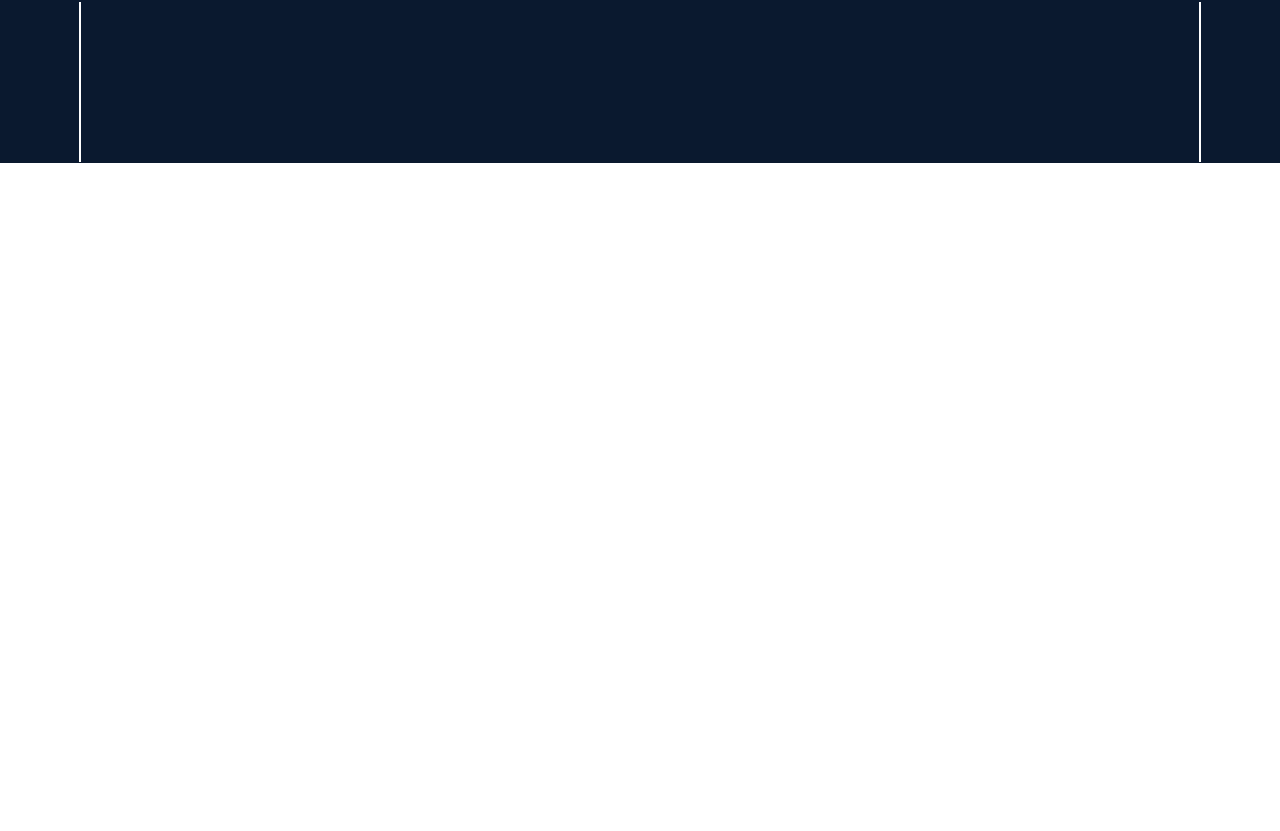
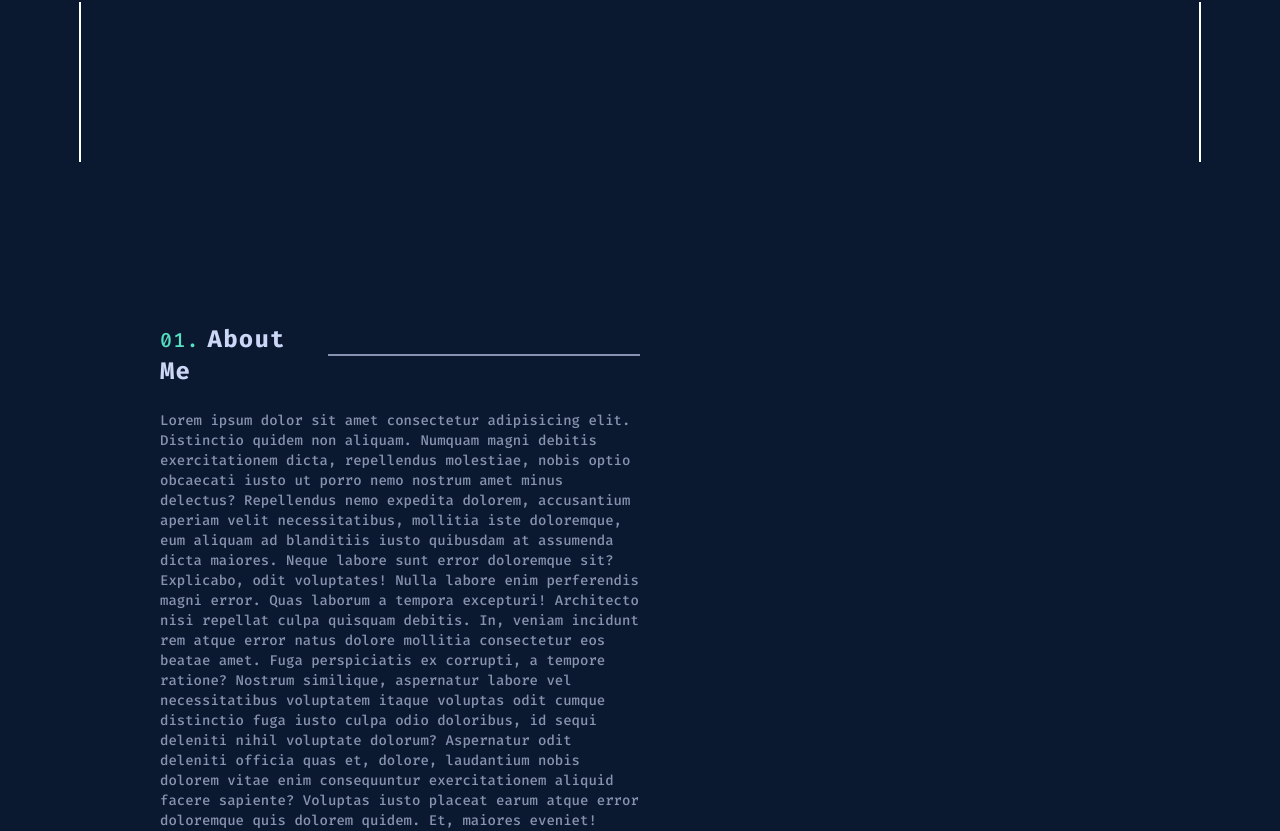
Before and after one commit to zainuddin25/Repository-56, an Angular app: page /landing-page in a window 1280 px wide. Shown: the part 637-1468 px from the top of the page. Before the commit the page ends 800 px from the top, so only its background shows below. Built offline with nearby package versions, Linux system fonts and the light colour scheme.

Commit message:
add: about

```diff
--- a/src/app/app.module.ts
+++ b/src/app/app.module.ts
@@ -8,6 +8,7 @@ import { HomeComponent } from './pages/home/home.component';
 import { LinkSosmedComponent } from './components/link-sosmed/link-sosmed.component';
 import { HeroComponent } from './components/hero/hero.component';
 import { GmailComponent } from './components/gmail/gmail.component';
+import { AboutComponent } from './components/about/about.component';
 
 @NgModule({
   declarations: [
@@ -16,7 +17,8 @@ import { GmailComponent } from './components/gmail/gmail.component';
     HomeComponent,
     LinkSosmedComponent,
     HeroComponent,
-    GmailComponent
+    GmailComponent,
+    AboutComponent
   ],
   imports: [
     BrowserModule,
--- /dev/null
+++ b/src/app/components/about/about.component.html
@@ -0,0 +1,18 @@
+<div class="w-3/4 mx-auto mt-40">
+    <div class="flex items-center w-2/4 justify-between">
+        <p class="text-white-primary font-fira text-2xl font-bold tracking-wider w-[30%]"><span class="text-green-primary font-medium mr-2 text-xl">01.</span>About Me</p>
+        <div class="border-b-2 w-[65%] border-white-secondary"></div>
+    </div>
+    <div class="flex justify-between mt-6">
+        <p class="text-white-secondary font-fira text-sm w-2/4">
+            Lorem ipsum dolor sit amet consectetur adipisicing elit. Distinctio quidem non aliquam. Numquam magni debitis exercitationem dicta, repellendus molestiae, nobis optio obcaecati iusto ut porro nemo nostrum amet minus delectus?
+            Repellendus nemo expedita dolorem, accusantium aperiam velit necessitatibus, mollitia iste doloremque, eum aliquam ad blanditiis iusto quibusdam at assumenda dicta maiores. Neque labore sunt error doloremque sit? Explicabo, odit voluptates!
+            Nulla labore enim perferendis magni error. Quas laborum a tempora excepturi! Architecto nisi repellat culpa quisquam debitis. In, veniam incidunt rem atque error natus dolore mollitia consectetur eos beatae amet.
+            Fuga perspiciatis ex corrupti, a tempore ratione? Nostrum similique, aspernatur labore vel necessitatibus voluptatem itaque voluptas odit cumque distinctio fuga iusto culpa odio doloribus, id sequi deleniti nihil voluptate dolorum?
+            Aspernatur odit deleniti officia quas et, dolore, laudantium nobis dolorem vitae enim consequuntur exercitationem aliquid facere sapiente? Voluptas iusto placeat earum atque error doloremque quis dolorem quidem. Et, maiores eveniet!
+        </p>
+        <div >
+
+        </div>
+    </div>
+</div>
--- a/src/app/components/gmail/gmail.component.html
+++ b/src/app/components/gmail/gmail.component.html
@@ -1,2 +1,2 @@
 <span class="px-[80px] border-b-2 border-white fixed bottom-20 rotate-90 -right-0"></span>
-<span class="text-xs px-2 py-1 rotate-90 text-white-primary fixed bottom-60 -right-0.5 hover:bottom-[175px] hover:text-green-primary duration-300">zaanbasyar@gmail.com</span>
+<span class="text-xs px-2 py-1 rotate-90 cursor-pointer text-white-primary fixed bottom-60 -right-0.5 hover:bottom-[245px] hover:text-green-primary duration-300">zaanbasyar@gmail.com</span>
--- a/src/app/components/header/header.component.html
+++ b/src/app/components/header/header.component.html
@@ -30,6 +30,8 @@
         </ul>
     </div>
     <div class="blcok lg:hidden">
-        <p>Ini Hamburger</p>
+        <div class="px-5 border-b-2 border-white-primary my-2 rotate-45 absolute top-8"></div>
+        <div class="px-5 border-b-2 border-white-primary my-2"></div>
+        <div class="px-5 border-b-2 border-white-primary my-2 -rotate-45 absolute top-8"></div>
     </div>
 </div>
--- a/src/app/components/link-sosmed/link-sosmed.component.html
+++ b/src/app/components/link-sosmed/link-sosmed.component.html
@@ -1,6 +1,6 @@
 <span class="px-[80px] border-b-2 border-white fixed bottom-20 rotate-90 -left-0"></span>
-<i class="fa-brands fa-facebook px-2 py-1 text-2xl text-white-primary fixed bottom-[170px] left-[60px] hover:bottom-[175px] opacity-70 hover:opacity-100 hover:text-green-primary duration-300"></i>
-<i class="fa-brands fa-twitter px-2 py-1 text-2xl text-white-primary fixed bottom-[210px] left-[60px] hover:bottom-[215px] opacity-70 hover:opacity-100 hover:text-green-primary duration-300"></i>
-<i class="fa-brands fa-linkedin px-2 py-1 text-2xl text-white-primary fixed bottom-[250px] left-[60px] hover:bottom-[255px] opacity-70 hover:opacity-100 hover:text-green-primary duration-300"></i>
-<i class="fa-brands fa-instagram px-2 py-1 text-2xl text-white-primary fixed bottom-[290px] left-[60px] hover:bottom-[295px] opacity-70 hover:opacity-100 hover:text-green-primary duration-300"></i>
-<i class="fa-brands fa-github px-2 py-1 text-2xl text-white-secondary fixed bottom-[330px] left-[60px] hover:bottom-[335px] opacity-70 hover:opacity-100 hover:text-green-primary duration-300"></i>
+<i class="fa-brands fa-facebook px-2 py-1 text-2xl text-white-primary fixed bottom-[170px] left-[60px] cursor-pointer hover:bottom-[175px] opacity-70 hover:opacity-100 hover:text-green-primary duration-300"></i>
+<i class="fa-brands fa-twitter px-2 py-1 text-2xl text-white-primary fixed bottom-[210px] left-[60px] cursor-pointer hover:bottom-[215px] opacity-70 hover:opacity-100 hover:text-green-primary duration-300"></i>
+<i class="fa-brands fa-linkedin px-2 py-1 text-2xl text-white-primary fixed bottom-[250px] left-[60px] cursor-pointer hover:bottom-[255px] opacity-70 hover:opacity-100 hover:text-green-primary duration-300"></i>
+<i class="fa-brands fa-instagram px-2 py-1 text-2xl text-white-primary fixed bottom-[290px] left-[60px] cursor-pointer hover:bottom-[295px] opacity-70 hover:opacity-100 hover:text-green-primary duration-300"></i>
+<i class="fa-brands fa-github px-2 py-1 text-2xl text-white-secondary fixed bottom-[330px] left-[60px] cursor-pointer hover:bottom-[335px] opacity-70 hover:opacity-100 hover:text-green-primary duration-300"></i>
--- a/src/app/pages/home/home.component.html
+++ b/src/app/pages/home/home.component.html
@@ -1,10 +1,13 @@
 <div class="w-screen bg-black-primary">
     <app-header></app-header>
-    <div class="w-full h-screen absolute top-0 bg-black-primary z-10">
+    <div class="w-full h-screen bg-black-primary z-10">
         <app-hero></app-hero>
         <div class="hidden xl:block">
             <app-link-sosmed></app-link-sosmed>
             <app-gmail></app-gmail>
         </div>
     </div>
+    <div class="bg-black-primary">
+        <app-about></app-about>
+    </div>
 </div>
--- a/src/index.html
+++ b/src/index.html
@@ -9,11 +9,11 @@
 
   <link rel="preconnect" href="https://fonts.googleapis.com">
   <link rel="preconnect" href="https://fonts.gstatic.com" crossorigin>
-  <link href="https://fonts.googleapis.com/css2?family=Berkshire+Swash&family=Fira+Code:wght@500&family=Poppins:wght@300;400;500;600;700&family=Space+Mono&display=swap" rel="stylesheet">
+  <link href="https://fonts.googleapis.com/css2?family=Berkshire+Swash&family=Fira+Code:wght@500;700&family=Poppins:wght@300;400;500;600;700&family=Space+Mono&display=swap" rel="stylesheet">
   <link rel="stylesheet" href="https://cdnjs.cloudflare.com/ajax/libs/font-awesome/6.2.1/css/all.min.css" integrity="sha512-MV7K8+y+gLIBoVD59lQIYicR65iaqukzvf/nwasF0nqhPay5w/9lJmVM2hMDcnK1OnMGCdVK+iQrJ7lzPJQd1w==" crossorigin="anonymous" referrerpolicy="no-referrer" />
 
 </head>
-<body>
+<body class="overflow-x-hidden">
   <app-root></app-root>
 </body>
 </html>
```
Also changed, not shown: src/app/components/about/about.component.ts (added, +10 -0 lines), src/app/components/about/about.component.css (added), src/app/pages/home/home.component.ts (line endings or trailing spaces), 1 other file (tests, documents, lock files or other folders).
